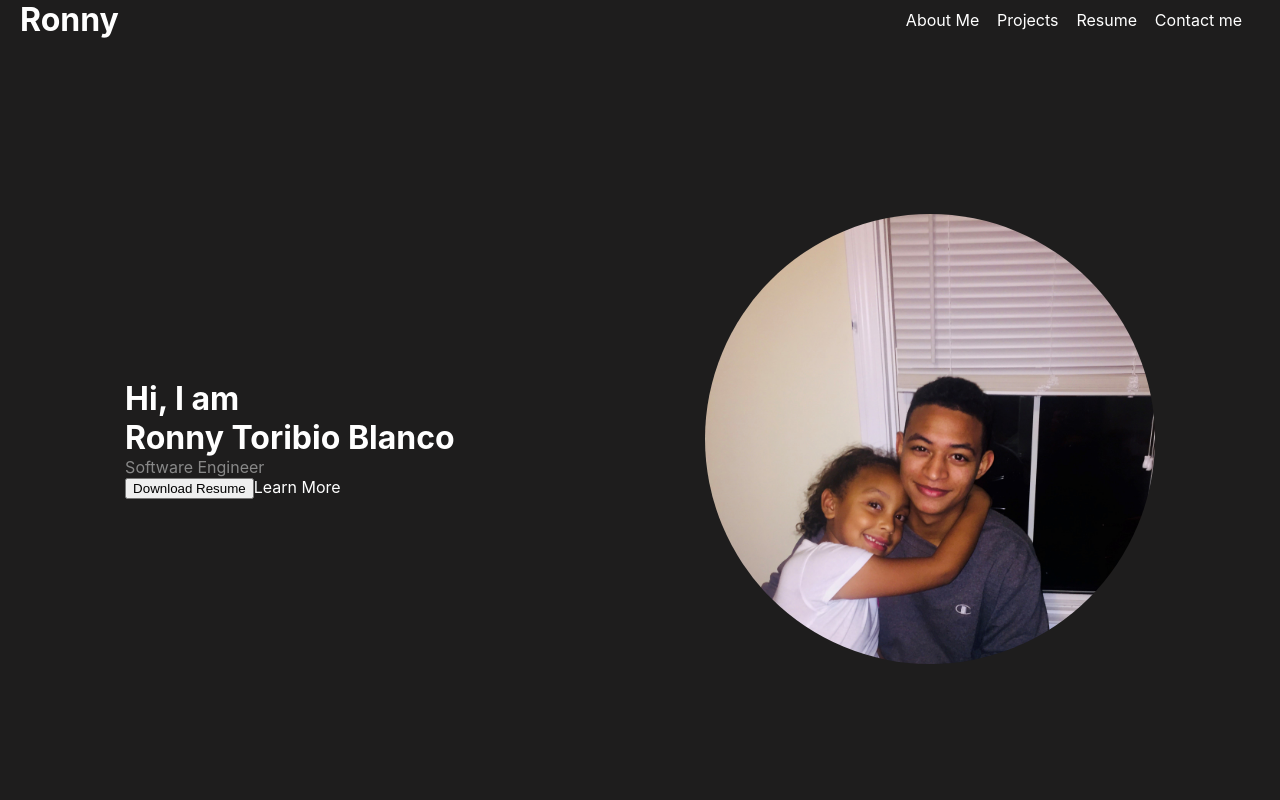
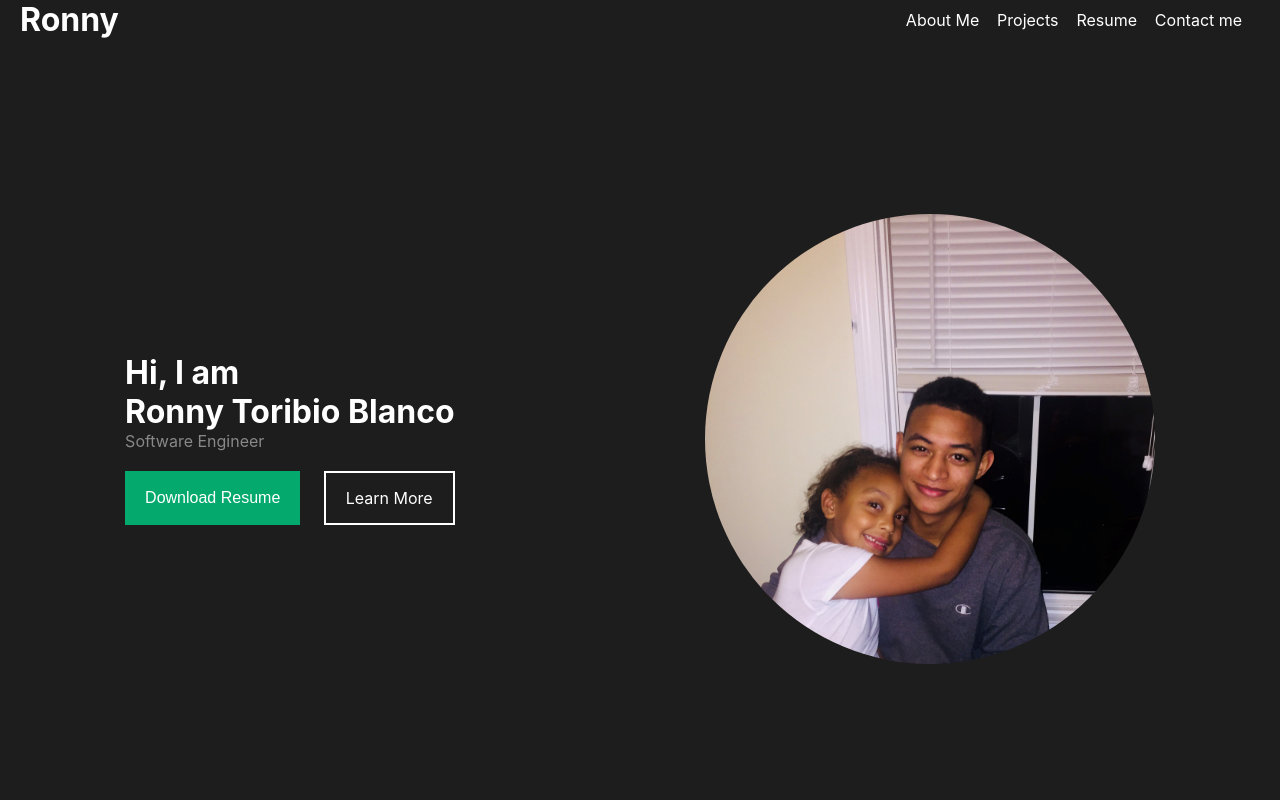
Before and after one commit to RTBlanco/rtblanco.github.io, a React (Create React App) app: page / in a window 1280 px wide. Shown: the top 800 px of the page. Built offline with nearby package versions, Linux system fonts and the light colour scheme; no server answers.

Commit message:
styled button

```diff
--- a/src/components/title/Title.css
+++ b/src/components/title/Title.css
@@ -46,20 +46,32 @@
 }
 
 .buttons {
-
+  margin-top: 20px;
+  display: flex;
+  justify-content: space-between;
 }
 
-/* #title button {
-  border: 2px white solid;
+.buttons button {
+  cursor: pointer;
+  background-color: #04AA6D; /* Green */
+  border: none;
   color: white;
-  background-color: var(--title-background-color); */
-  /* background-color: rgba(0, 0, 0, 0);
-  padding-left: 20px;
-  padding-right: 20px;
-  font-weight: bold;
-  font-size: 2em;
-  cursor: pointer;
-} */
+  padding: 15px 20px;
+  text-align: center;
+  text-decoration: none;
+  display: inline-block;
+  font-size: 16px;
+}
+
+.buttons a {
+  border: white solid 2px;
+  color: white;
+  padding: 15px 20px;
+  text-align: center;
+  text-decoration: none;
+  display: inline-block;
+  font-size: 16px;
+}
 
 /* @media only screen and (max-width: 600px) {
   #title button {
```
